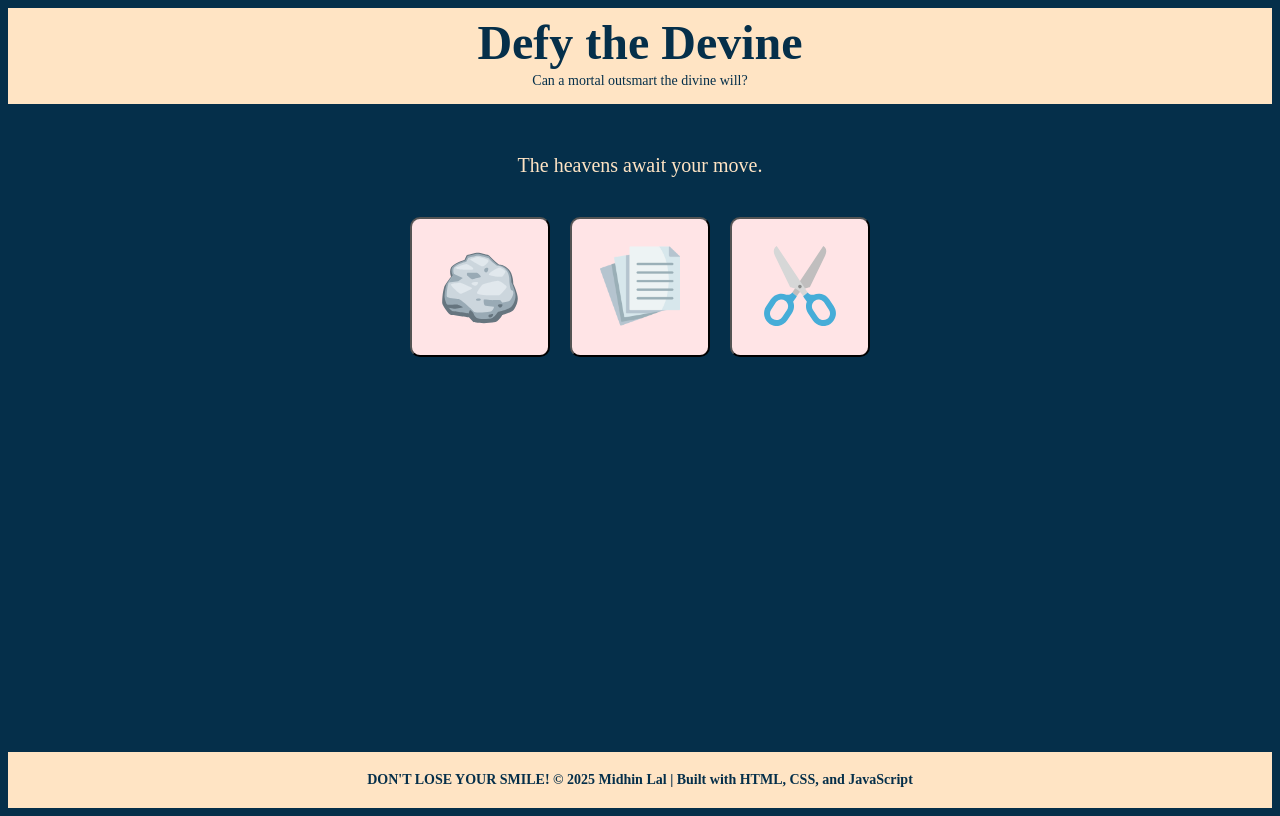
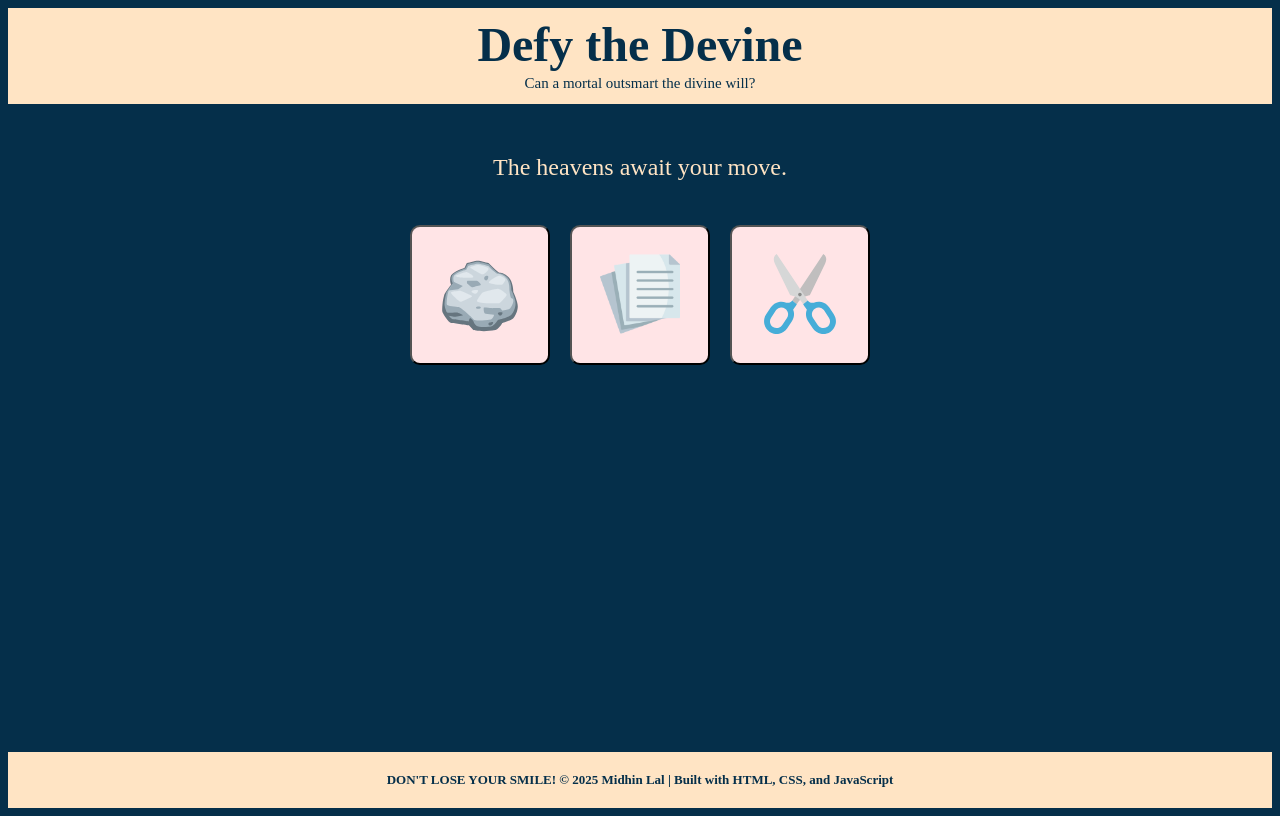
Before and after one commit to midhin11/rock-paper-scissors, a plain HTML site: page index.html in a window 1280 px wide. Drawn offline with Linux system fonts and the light colour scheme.

Commit message:
Edit styles and some conditions
Added some styles to heading and the tagline/match-result line

```diff
--- a/javascript.js
+++ b/javascript.js
@@ -78,7 +78,7 @@ function playRound(e){
             results.textContent = "";
             score.textContent = "";
             comment.textContent = "";
-            matchResult.textContent = "";
+            matchResult.textContent = "The heavens await your move.";
             game.removeChild(newGameBtn);
             return;
         })
--- a/styles.css
+++ b/styles.css
@@ -6,14 +6,11 @@ body {
     flex-direction: column;
 }
 
-body > *{
-    /* border: 1px solid bisque; */
-}
-
 .header {
     height: 12%;
     display: flex;
     flex-direction: column;
+    justify-content: center;
     align-items: center;
     background-color: bisque;
     color: oklch(29.3% 0.066 243.157);;
@@ -23,17 +20,16 @@ h1 {
     font-size: 48px;
     margin: 0;
     padding: 0;
-    padding-top: 7px;
 }
 
 p.tag {
     padding: 0;
     margin: 3px;
-    font-size: 14px;
+    font-size: 15px;
 }
 
 p.pick {
-    font-size: 20px;
+    font-size: 24px;
     margin-top: 50px;
     margin-bottom: 30;
     /* border: 1px solid red; */
@@ -108,7 +104,7 @@ button {
 
 .footer {
     height: 7%;
-    font-size: 14px;
+    font-size: 13px;
     display: flex;
     justify-content: center;
     align-items: center;
```
